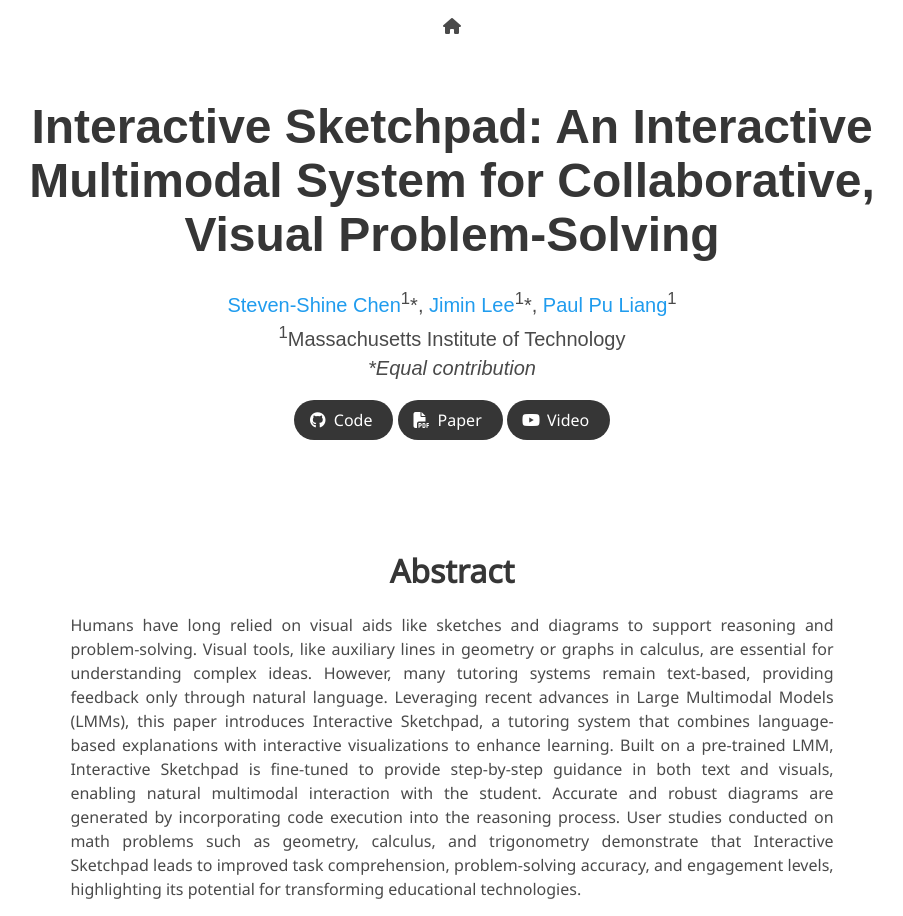
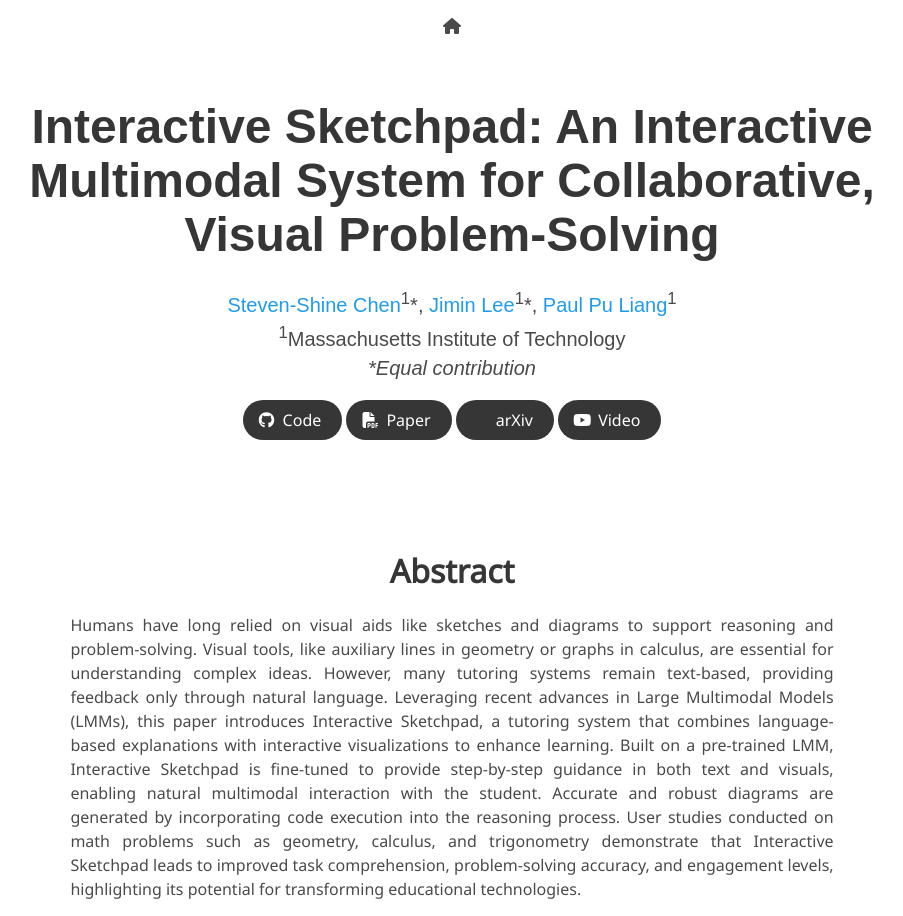
Before and after one commit to stevenshinechen/interactivesketchpad, a plain HTML site: page index.html in a window 1280 px wide. Shown: the top 916 px of the page, without its empty margins (188-1091 px from the left). Drawn offline with nearby package versions, Linux system fonts and the light colour scheme; some icons are missing; a web font is replaced by a local one.

Commit message:
Add arxiv

```diff
--- a/index.html
+++ b/index.html
@@ -83,13 +83,13 @@
                   <span>Paper</span>
                 </a>
               </span>
-              <!-- <span class="link-block">
-                <a href="https://arxiv.org/abs/XXXXXXX.XXXXXXX"
+              <span class="link-block">
+                <a href="https://arxiv.org/abs/2503.16434"
                    class="external-link button is-normal is-rounded is-dark">
                   <span class="icon"><i class="ai ai-arxiv"></i></span>
                   <span>arXiv</span>
                 </a>
-              </span> -->
+              </span>
               <!-- Video Link. -->
               <span class="link-block">
                 <a href="https://www.youtube.com/watch?v=mg1lbg5Flgg&ab_channel=JiminLee"
```
